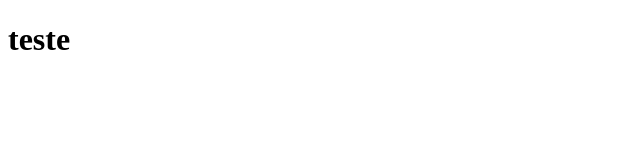
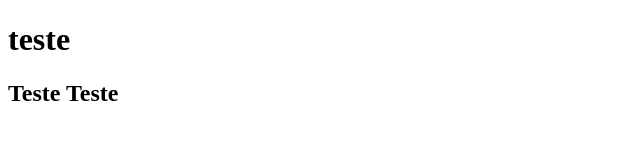
Before and after one commit to fernandosaga/teste123, a plain HTML site: page index.html in a window 1280 px wide. Shown: the whole page, without its empty margins (0-640 px from the left). Drawn offline with Linux system fonts and the light colour scheme.

Commit message:
Inlusão do título

```diff
--- a/index.html
+++ b/index.html
@@ -6,5 +6,6 @@
 </head>
 <body>
     <h1>teste</h1>
+    <h2>Teste Teste</h2>
 </body>
 </html>
```
